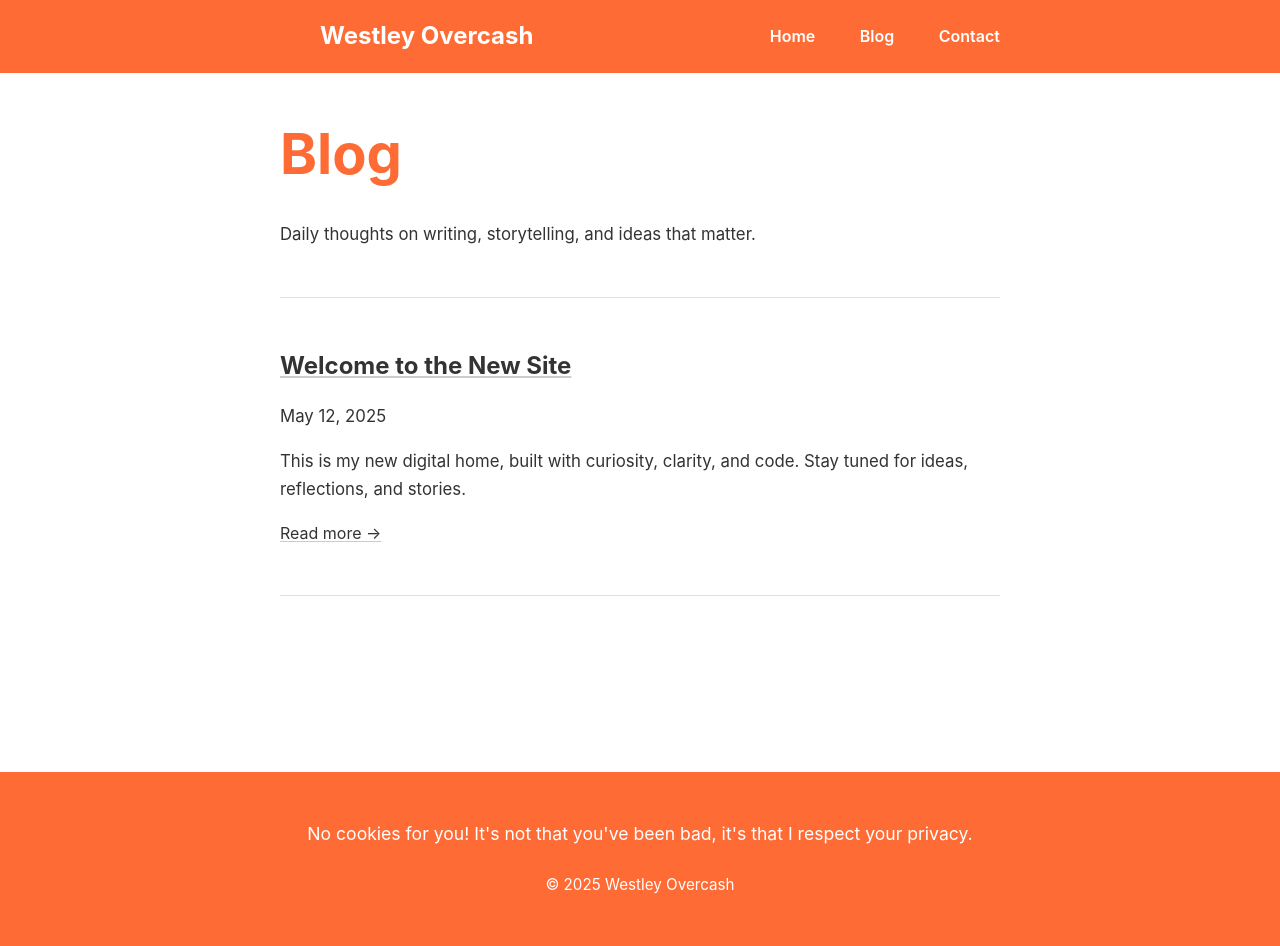
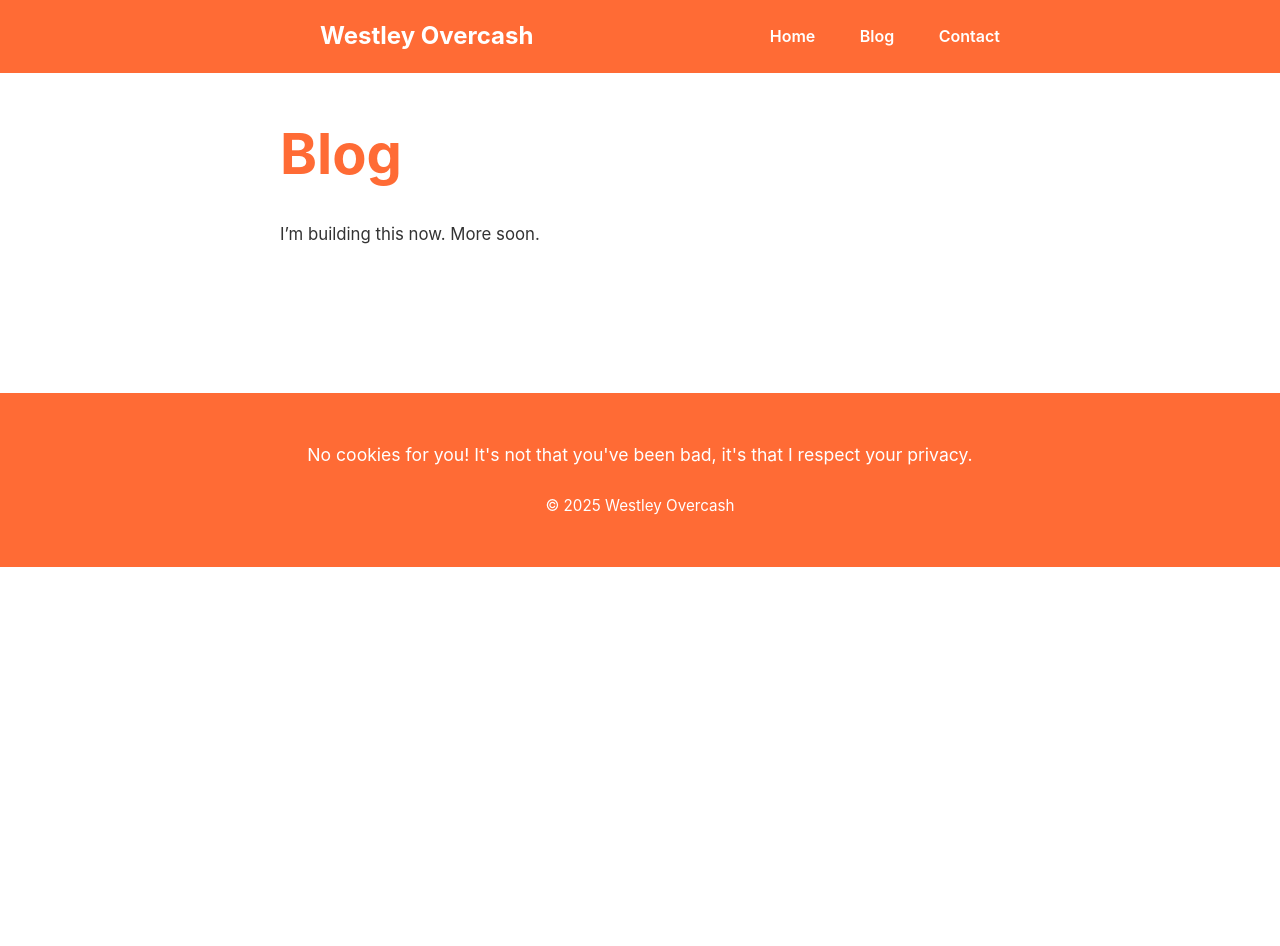
Before and after one commit to westleyovercash/westleyovercash.github.io, a Jekyll site: the page built from blog.md, in a window 1280 px wide. Built offline with Jekyll 4.4.1, drawn with Linux system fonts in a browser that asks for light colours; after the commit the page ends 900 px from its top, so only the background shows below that.

Commit message:
Update blog.md

```diff
--- a/blog.md
+++ b/blog.md
@@ -5,18 +5,4 @@ title: Blog
 
 # Blog
 
-Daily thoughts on writing, storytelling, and ideas that matter.
-
----
-
-<div class="post-list">
-{% for post in site.posts %}
-  <article class="post-item">
-    <h2><a href="{{ post.url }}">{{ post.title }}</a></h2>
-    <p class="post-meta">{{ post.date | date: "%B %d, %Y" }}</p>
-    <p>{{ post.excerpt }}</p>
-    <a href="{{ post.url }}">Read more →</a>
-  </article>
-  <hr>
-{% endfor %}
-</div>
+I'm building this now. More soon.
```
